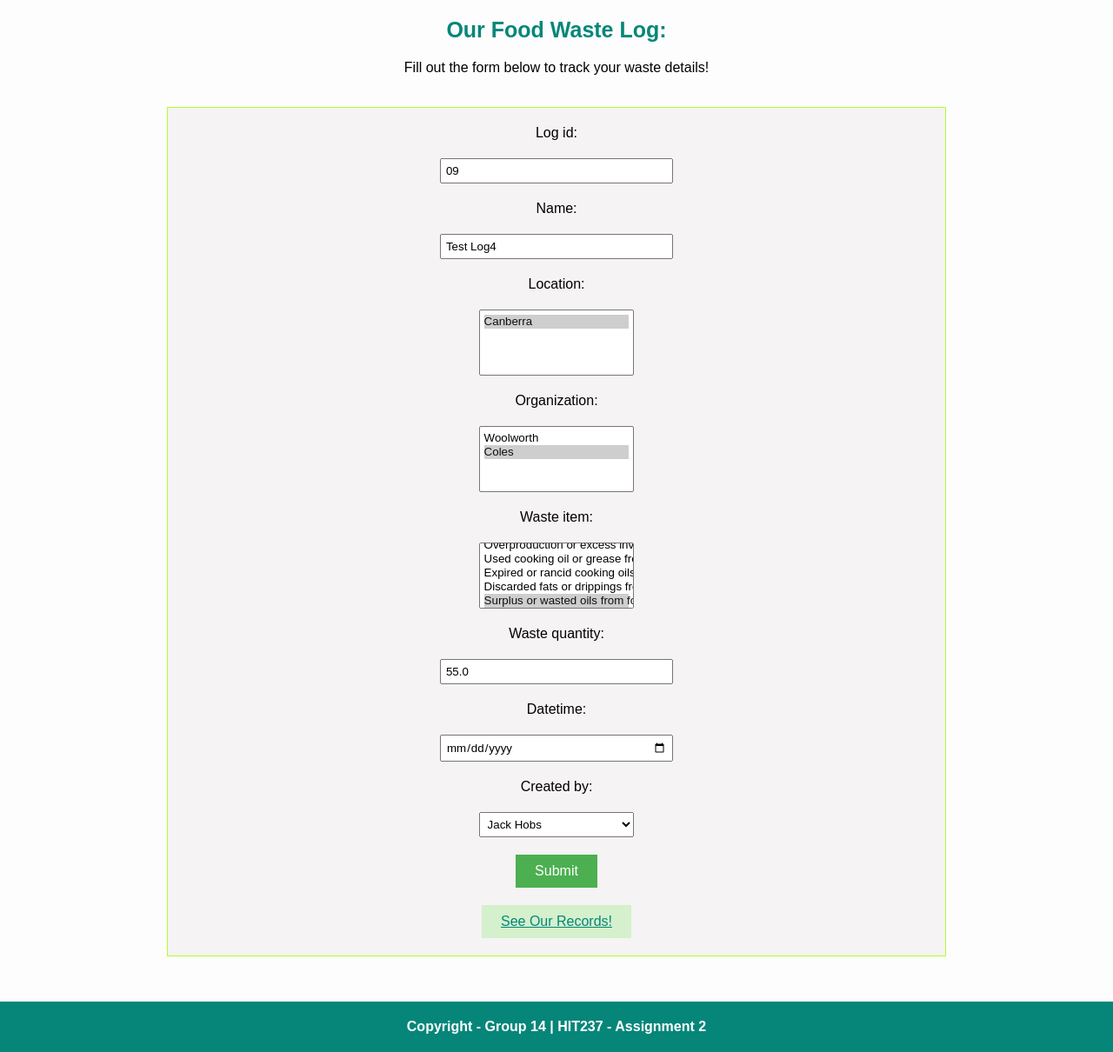
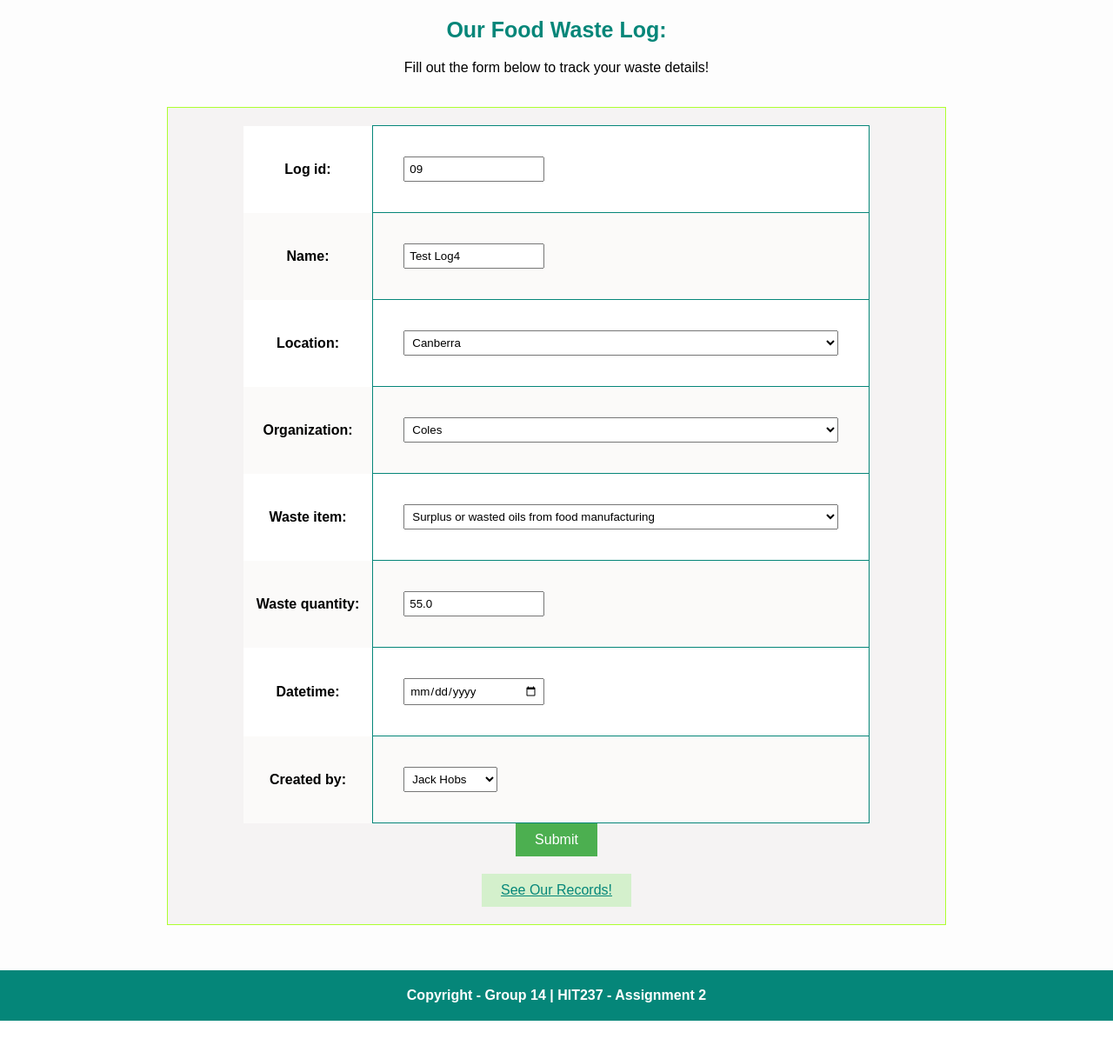
Before and after one commit to ysebastian-student-work-cdu/assessments-2-and-4-hit237-group-14, a Django app: page /wastelog/list/4/ in a window 1280 px wide. Shown: the part 800-2010 px from the top of the page at 87% size. After the commit the page ends 1974 px from the top, so only its background shows below. Run offline with Django 4.2, Linux system fonts and the light colour scheme; data comes from the database, SQL or seed files in the repository.

Commit message:
formating twicks

```diff
--- a/group14_proj_AT4/admin_g14/forms.py
+++ b/group14_proj_AT4/admin_g14/forms.py
@@ -41,4 +41,7 @@ class FormWasteLog(ModelForm):
             fields = ['log_id','name','location','organization','waste_item','waste_quantity','datetime','created_by']
             widgets = {
             'datetime': DateTimeInput(attrs={'type': 'date'}),
-        }
+            'waste_item': forms.Select(attrs={'style': 'width: 500px;'}),
+            'organization': forms.Select(attrs={'style': 'width: 500px;'}),
+            'location': forms.Select(attrs={'style': 'width: 500px;'})
+            }
--- a/group14_proj_AT4/group14_app/templates/group14_app/log_form.html
+++ b/group14_proj_AT4/group14_app/templates/group14_app/log_form.html
@@ -20,7 +20,9 @@ Food Waste Log
         <br></br>
         <form class= "log" action='' method="post" autocomplete="off">
             {% csrf_token %}
-            {{form.as_table}}
+            <table>
+                {{ form.as_table }}
+            </table>
             <button type="submit" class="button">Submit</button>
             <button type="submit" class="button2"> <a href="{% url 'loglist' %}">See Our Records!</a></button>
         </form>
```
